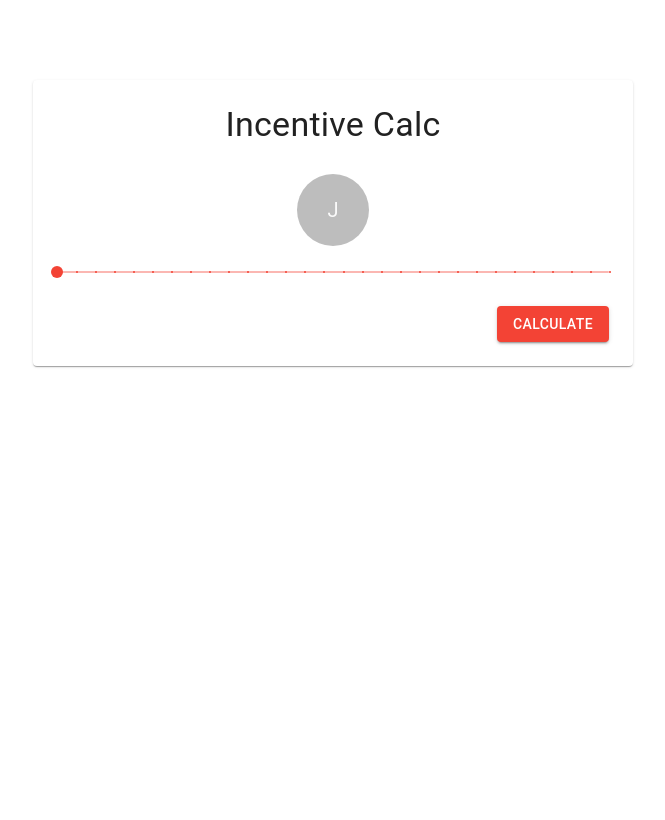
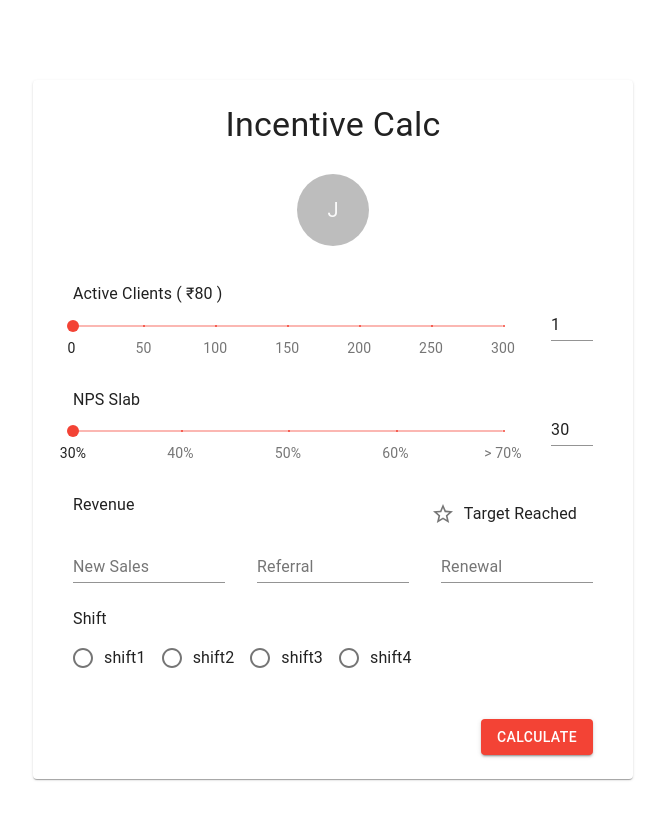
Before and after one commit to pekka-dev/incentive-calc, a React (Create React App) app: page / in a window 1280 px wide. Shown: the top 820 px of the page, without its empty margins (307-972 px from the left). Built offline with nearby package versions, Linux system fonts and the light colour scheme.

Commit message:
Second Commit

```diff
--- a/src/components/Home.jsx
+++ b/src/components/Home.jsx
@@ -3,54 +3,98 @@ import {
     Container,
     makeStyles,
     Paper,
-    Step,
-    StepLabel,
-    Stepper,
     Typography,
     Grid,
     Avatar,
     IconButton,
     Dialog,
     DialogTitle,
-    DialogContent, RadioGroup, FormControlLabel, Radio, DialogActions, Slider,
+    DialogContent, RadioGroup, FormControlLabel, Radio, DialogActions, Slider, Input, TextField, Checkbox,
 } from "@material-ui/core";
+import {Star, StarBorder} from '@material-ui/icons';
 import {useState} from "react";
+import {perActiveClientsPayout} from "../constants/Data";
 
 const useStyles = makeStyles((theme) => ({
     root: {
         marginTop: theme.spacing(10),
-        padding: theme.spacing(3)
+        marginBottom: theme.spacing(10),
+        padding: theme.spacing(3, 5),
     },
     stepper: {
         padding: theme.spacing(3, 0)
     },
     navigationButtons: {
-        marginTop: theme.spacing(2),
+        marginTop: theme.spacing(5),
         display: "flex",
         justifyContent: "flex-end"
     },
     backNavigationButton: {
         marginRight: theme.spacing(1)
     },
-    clients: {
-        marginTop: theme.spacing(2)
-    },
     coachSelector: {
         "& div": {
             width: theme.spacing(9),
             height: theme.spacing(9),
         }
+    },
+    clients: {
+        marginTop: theme.spacing(2)
+    },
+    sliderInput: {
+        width: 42,
+        marginLeft: theme.spacing(6),
     }
 }))
-
-const steps = ["Clients", "Revenue", "Testimonials", "Shift"]
 
 export default function Home() {
     const classes = useStyles()
     const [activeStep, setActiveStep] = useState(0)
     const [coach, setCoach] = useState("junior")
     const [dialogOpen, setDialogOpen] = useState(false)
-    const [activeClients, setActiveClients] = useState(0)
+    const [activeClients, setActiveClients] = useState(1)
+    const [npsSlab, setNpsSlab] = useState(30)
+    const [newSaleRev, setNewSaleRev] = useState(0)
+    const [referralRev, setReferralRev] = useState(0)
+    const [renewRev, setRenewRev] = useState(0)
+    const [shift, setShift] = useState("")
+    const [targetAchieved, setTargetAchieved] = useState(false)
+
+    const activeClientsMarks = [
+        {
+            value: 0,
+            label: '0',
+        },
+        {
+            value: 50,
+            label: '50',
+        },
+        {
+            value: 100,
+            label: '100',
+        },
+        {
+            value: 150,
+            label: '150',
+        },
+        {
+            value: 200,
+            label: '200',
+        },
+        {
+            value: 250,
+            label: '250',
+        },
+        {
+            value: 300,
+            label: '300',
+        },
+    ];
+
+    const npsSlabMarks = [3, 4, 5, 6, 7].map(e => ({
+        value: e * 10,
+        label: e === 7 ? `> ${e * 10}%` : `${e * 10}%`
+    }))
 
     const handleNextSteps = () => {
         setActiveStep(activeStep + 1)
@@ -68,18 +112,77 @@ export default function Home() {
         setCoach(e.target.value)
     }
 
-    const getClients = (value) => {
+    const handleActiveClientsSliderChange = (event, value) => {
+        setActiveClients(value)
+    }
+
+    const handleActiveClientsInputChange = (event) => {
+        setActiveClients(event.target.value === '' ? '' : Number(event.target.value));
+    };
+
+    const handleActiveClientsBlur = () => {
+        if (activeClients < 0) {
+            setActiveClients(0);
+        } else if (activeClients > 300) {
+            setActiveClients(300);
+        }
+    };
+
+    const handleNpsSlabSliderChange = (event, value) => {
+        setNpsSlab(value)
+    }
+
+    const handleNpsSlabInputChange = (event) => {
+        setNpsSlab(event.target.value === '' ? '' : Number(event.target.value));
+    };
+
+    const handleNpsSlabBlur = () => {
+        if (npsSlab < 30) {
+            setNpsSlab(30);
+        } else if (npsSlab > 70) {
+            setNpsSlab(70);
+        }
+    }
+
+    const handleNewSaleRevChange = (event) => {
+        setNewSaleRev(event.target.value === '' ? '' : Number(event.target.value))
+    }
+
+    const handleReferralRevChange = (event) => {
+        setReferralRev(event.target.value === '' ? '' : Number(event.target.value))
+    }
+
+    const handleRenewRevChange = (event) => {
+        setRenewRev(event.target.value === '' ? '' : Number(event.target.value))
+    }
+
+    const handleShiftChange = (event) => {
+        setShift(event.target.value)
+    }
+
+    const handleTargetReachedChange = (event) => {
+        setTargetAchieved(event.target.checked)
+    }
+
+    const getClientsValueText = (value) => {
         return `${value} Clients`
     }
 
+    const getNpsSlabValueText = (value) => {
+        return `${value}%`
+    }
+
+    const clientIncentive = (clients) => perActiveClientsPayout[coach](npsSlab) * clients
+
+    const revenueIncentive = () => ((0.15 * clientIncentive(newSaleRev)) + (0.3 * clientIncentive(referralRev)) + ((targetAchieved ? 0.2 : 0.15) * clientIncentive(renewRev)))
+
     return <Container maxWidth="sm" className={classes.root} component={Paper}>
-        <Typography variant="h4" align="center">
+        <Typography variant="h4" align="center" gutterBottom>
             Incentive Calc
         </Typography>
         <div className={classes.clients}>
-            <Grid container>
-                <Grid item xs={12} className={classes.coachSelector} container justify="center"
-                >
+            <Grid container justify="center" spacing={3}>
+                <Grid id="couch-grid" item className={classes.coachSelector} container justify="center">
                     <
                         IconButton
                         onClick={handleDialogOpen}>
@@ -87,18 +190,138 @@ export default function Home() {
                         </Avatar>
                     </IconButton>
                 </Grid>
-                <Grid item container justify="center" xs={12}>
-                    <Grid item xs={12}>
-                        <Slider
-                            defaultValue={0}
-                            getAriaValueText={getClients}
-                            valueLabelDisplay="auto"
-                            step={10}
-                            marks
-                            min={10}
-                            max={300}
+                <Grid id="active-clients-grid" item container>
+                    <Typography id="active-clients" align="justify" gutterBottom>
+                        {`Active Clients ( ₹${clientIncentive(activeClients)} )`}
+                    </Typography>
+                    <Grid item xs={12} container>
+                        <Grid item xs>
+                            <Slider
+                                defaultValue={1}
+                                value={typeof activeClients === 'number' ? activeClients : 0}
+                                getAriaValueText={getClientsValueText}
+                                aria-labelledby="active-clients"
+                                valueLabelDisplay="auto"
+                                onChange={handleActiveClientsSliderChange}
+                                min={1}
+                                max={300}
+                                marks={activeClientsMarks}
+                            />
+                        </Grid>
+                        <Grid item>
+                            <Input
+                                className={classes.sliderInput}
+                                value={activeClients}
+                                margin="dense"
+                                onChange={handleActiveClientsInputChange}
+                                onBlur={handleActiveClientsBlur}
+                                inputProps={{
+                                    step: 1,
+                                    min: 1,
+                                    max: 300,
+                                    type: 'number',
+                                    'aria-labelledby': 'active-clients',
+                                }}
+                            />
+                        </Grid>
+                    </Grid>
+                </Grid>
+                <Grid id="nps-slab-grid" item container>
+                    <Typography id="nps-slab" gutterBottom>
+                        NPS Slab
+                    </Typography>
+                    <Grid item xs={12} container>
+                        <Grid item xs>
+                            <Slider
+                                defaultValue={30}
+                                value={typeof npsSlab === 'number' ? npsSlab : 0}
+                                getAriaValueText={getNpsSlabValueText}
+                                aria-labelledby="nps-slab"
+                                valueLabelDisplay="auto"
+                                onChange={handleNpsSlabSliderChange}
+                                min={30}
+                                max={70}
+                                marks={npsSlabMarks}
+                            />
+                        </Grid>
+                        <Grid item>
+                            <Input
+                                className={classes.sliderInput}
+                                value={npsSlab}
+                                margin="dense"
+                                onChange={handleNpsSlabInputChange}
+                                onBlur={handleNpsSlabBlur}
+                                inputProps={{
+                                    step: 10,
+                                    min: 10,
+                                    max: 100,
+                                    type: 'number',
+                                    'aria-labelledby': 'active-clients',
+                                }}
+                            />
+                        </Grid>
+                    </Grid>
+                </Grid>
+                <Grid id="revenue-grid" item container>
+                    <Grid item xs={12} container justify="space-between">
+                        <Typography id="revenue-label" gutterBottom display="inline">
+                            {`Revenue ${revenueIncentive() ? `( ₹${revenueIncentive()} )` : ""}`}
+                        </Typography>
+                        <FormControlLabel
+                            control={<Checkbox icon={<StarBorder/>} checkedIcon={<Star/>} name="checkedH"/>}
+                            label="Target Reached"
+                            onChange={handleTargetReachedChange}
                         />
                     </Grid>
+                    <Grid item container spacing={4}>
+                        <Grid item xs={4}>
+                            <TextField
+                                id="new-sales-revenue"
+                                label="New Sales"
+                                inputProps={{
+                                    type: 'number',
+                                    'aria-labelledby': 'active-clients',
+                                }}
+                                value={newSaleRev === 0 ? "" : newSaleRev}
+                                onChange={handleNewSaleRevChange}
+                            />
+                        </Grid>
+                        <Grid item xs={4}>
+                            <TextField
+                                id="referral-revenue"
+                                label="Referral"
+                                inputProps={{
+                                    type: 'number',
+                                    'aria-labelledby': 'active-clients',
+                                }}
+                                value={referralRev === 0 ? "" : referralRev}
+                                onChange={handleReferralRevChange}
+                            />
+                        </Grid>
+                        <Grid item xs={4}>
+                            <TextField
+                                id="renewal-revenue"
+                                label="Renewal"
+                                inputProps={{
+                                    type: 'number',
+                                    'aria-labelledby': 'active-clients',
+                                }}
+                                value={renewRev === 0 ? "" : renewRev}
+                                onChange={handleRenewRevChange}
+                            />
+                        </Grid>
+                    </Grid>
+                </Grid>
+                <Grid id="shift-grid" item xs={12}>
+                    <Typography id="shift-label" gutterBottom>
+                        Shift
+                    </Typography>
+                    <RadioGroup aria-label="shift" name="shift" row value={shift} onChange={handleShiftChange}>
+                        <FormControlLabel value="shift1" control={<Radio/>} label="shift1"/>
+                        <FormControlLabel value="shift2" control={<Radio/>} label="shift2"/>
+                        <FormControlLabel value="shift3" control={<Radio/>} label="shift3"/>
+                        <FormControlLabel value="shift4" control={<Radio/>} label="shift4"/>
+                    </RadioGroup>
                 </Grid>
             </Grid>
         </div>
@@ -138,5 +361,5 @@ export default function Home() {
                 </Button>
             </DialogActions>
         </Dialog>
-    </Container>
+    </Container>;
 }
```
Also changed, not shown: src/constants/Data.js (+8 -9 lines).
